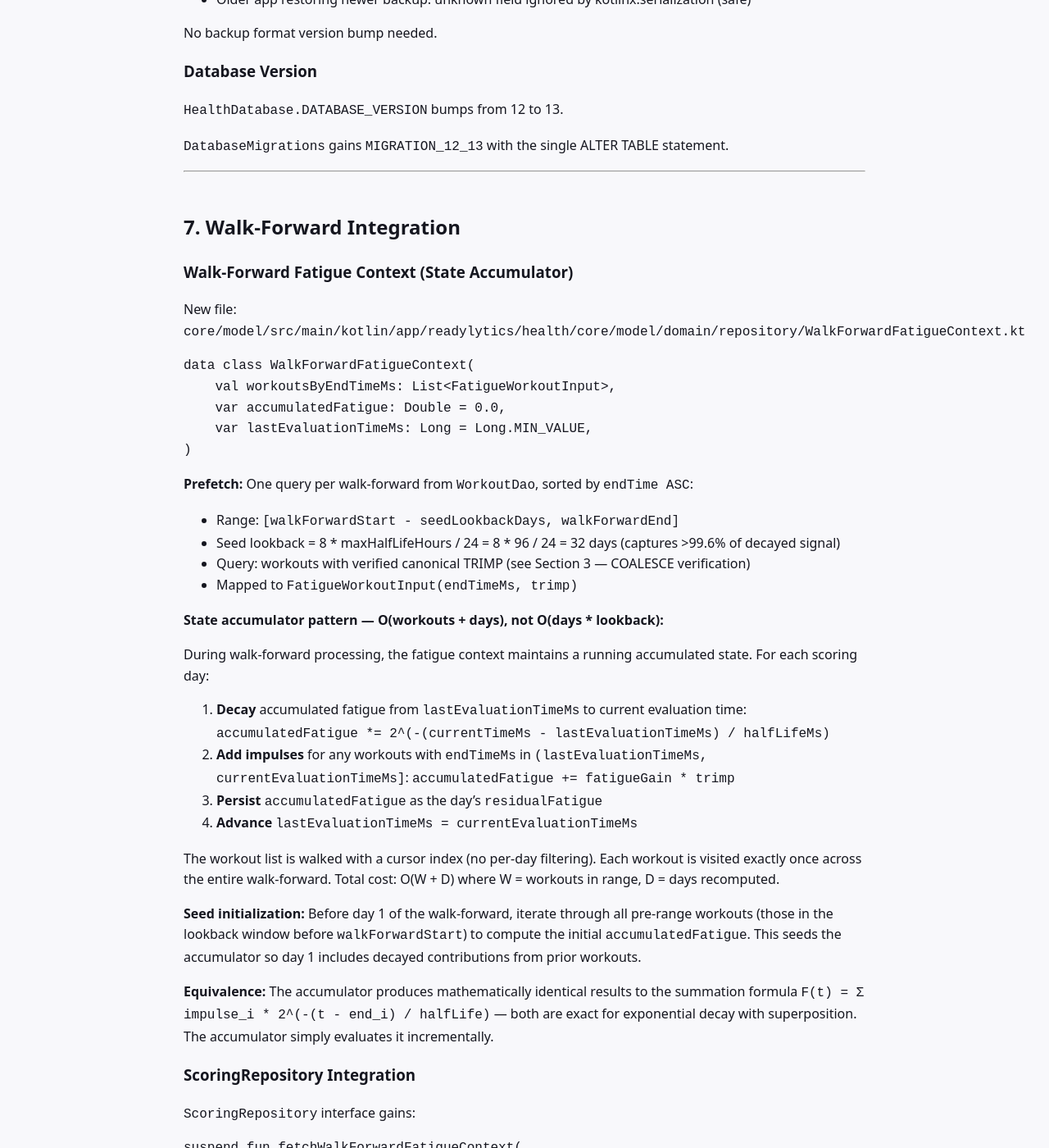
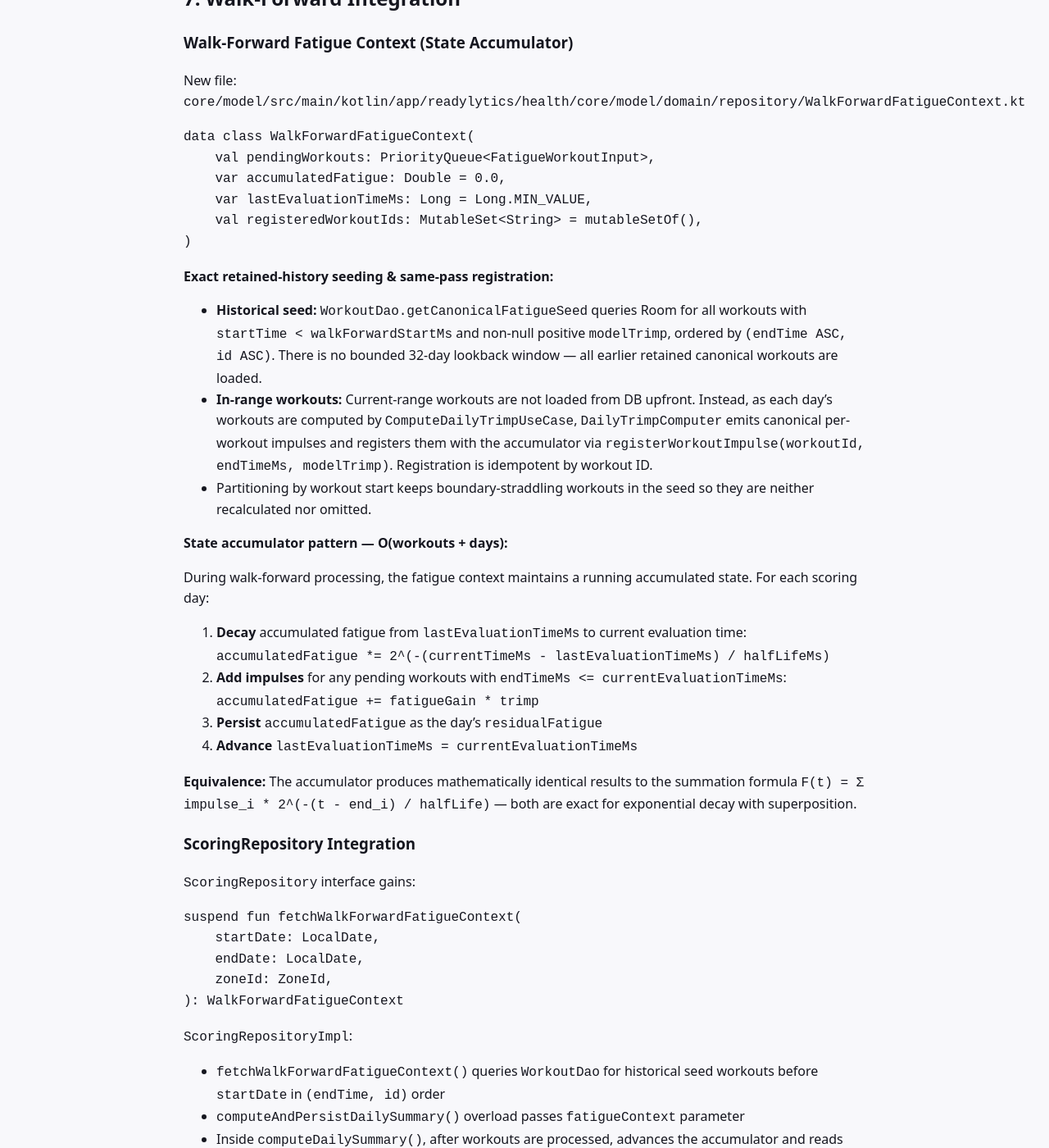
Before and after one commit to readylytics/Readylytics, a Jekyll site: the page built from docs/superpowers/specs/2026-08-28-residual-fatigue-design.md, in a window 1280 px wide and 1400 px high, scrolled down 8328 px. Shown: the whole window at 82% size. Built offline with Jekyll 4.4.1, drawn with Linux system fonts in a browser that asks for light colours; our own code applies the rules of GitHub Pages for plain Markdown files; some of the changed text lies outside the part shown.

Commit message:
docs: align residual fatigue determinism contract

````diff
--- a/docs/superpowers/specs/2026-08-28-residual-fatigue-design.md
+++ b/docs/superpowers/specs/2026-08-28-residual-fatigue-design.md
@@ -40,19 +40,18 @@ Only `banisterMultiplier` is normalized. Cheng beta and iTRIMP B retain their pr
 
 ### Existing User Migration
 
-`PhysiologyPreferences.updatePhysiologyProfile()` writes `profile.banisterMultiplier` (as `rasCalibration`), `profile.defaultChengBeta`, and `profile.defaultItrimB` to the proto DataStore at profile selection time. Existing users have old defaults baked into their stored preferences.
+`PhysiologyPreferences.updatePhysiologyProfile()` writes `profile.banisterMultiplier` (as `rasCalibration`), `profile.defaultChengBeta`, and `profile.defaultItrimB` to the proto DataStore at profile selection time.
 
 **Strategy:** One-time DataStore migration keyed on a version flag (`trimpNormalizationMigrated: Boolean`).
 
 Rules:
-- If stored `rasCalibration` matches old profile default (1.00 / 1.35 / 1.75), reset to 1.0
-- If stored value does not match any old default, leave it alone
-- Cheng beta and iTRIMP B are NOT migrated (they keep profile-specific defaults)
+- New profile defaults are `1.0` for all profiles
+- Cheng beta and iTRIMP B retain profile-specific defaults and are NOT normalized
+- The one-time migration preserves every nonzero legacy stored multiplier because historical preference data cannot prove whether an old-default-valued field was explicitly overridden
+- Stored multipliers of `0.0` (or unset/empty defaults) are normalized to `1.0`
 - Set `trimpNormalizationMigrated = true` to prevent re-running
 
-**Known limitation:** The heuristic "stored value matches old default" cannot distinguish a user who selected a profile and accepted the default multiplier from a user who explicitly typed in that same value. In practice, manually typing exactly 1.35 or 1.75 is unlikely — the slider/input UX makes round values like 1.5 or 2.0 far more common for intentional overrides. However, this edge case exists: if a user deliberately set their multiplier to exactly 1.35 (the old ACTIVE default), the migration will incorrectly reset it to 1.0. Document this in release notes. The alternative — never migrating defaults — leaves the majority of users on stale profile-specific multipliers indefinitely, which is worse.
-
-Migration runs at app startup (in the existing `DatabaseReadyStartupInitializer` or equivalent preference-migration path) before any scoring. The next sync/recompute picks up the new values.
+Migration runs at app startup before any scoring. The next sync/recompute picks up the new values.
 
 ### Affected Recalculation Paths
 
@@ -149,12 +148,12 @@ class ComputeResidualFatigueUseCase @Inject constructor() {
 
 - Pure Kotlin, zero Android dependencies
 - Uses `WorkoutRecordEntity.endTime` as impulse timestamp
-- **Workout TRIMP source — requires implementation-time verification:** The spec assumes `COALESCE(modelTrimp, trimp)` provides canonical per-workout training load. `modelTrimp` is the user-selected TRIMP model output (Banister/Cheng/iTRIMP); `trimp` is the legacy zone-weighted fallback. Before implementation, verify that fallback `trimp` represents the same canonical workout-load semantics as `modelTrimp` (i.e., both are integrated HR-based training impulse for the same workout boundary). If the semantics diverge (e.g., `trimp` uses a different HR integration method or includes non-workout time), prefer recomputing/backfilling `modelTrimp` for those rows rather than silently mixing models. This verification is a commit-3 prerequisite
+- **Canonical workout TRIMP source:** Impulses strictly use the user-selected canonical `modelTrimp` calculated by `ComputeWorkoutTrimpUseCase`. Edwards `trimp` is never used as a fallback. In-range impulses enter the accumulator only after same-pass calculation.
 - Elapsed time in milliseconds internally, half-life in hours externally
 - Superposition: workouts stack additively
 - Rest days add no impulse, fatigue decays
 - Workouts crossing midnight work correctly (continuous time, not calendar days)
-- **Daily snapshot timing:** `evaluationTimeMs` for persisted daily values is set to next-day midnight (00:00 of day+1 in the user's zone). This represents fatigue state at the end of the scoring day — it captures all workouts that ended on or before that day and applies full overnight decay. This is the value stored in `DailySummaryEntity.residualFatigue`. It is NOT necessarily the time at which Readiness is consumed by the user (which could be any time the next morning). The underlying model (`ComputeResidualFatigueUseCase.compute()`) accepts arbitrary `evaluationTimeMs` and can evaluate fatigue at any point in time — the daily snapshot is a persistence convenience, not a model limitation. Phase 2+ may evaluate at other timestamps (e.g., "current fatigue right now") using the same formula
+- **Daily snapshot timing:** `evaluationTimeMs` for persisted daily values is set to next-day midnight (00:00 of day+1 in `scoringZoneId` via `ScoringDayContext.nextDayMidnightMs`). This represents fatigue state at the end of the scoring day — it captures all workouts that ended on or before that day and applies full overnight decay. This is the value stored in `DailySummaryEntity.residualFatigue`. The underlying model (`ComputeResidualFatigueUseCase.compute()`) accepts arbitrary `evaluationTimeMs` and can evaluate fatigue at any point in time — the daily snapshot is a persistence convenience, not a model limitation. Phase 2+ may evaluate at other timestamps (e.g., "current fatigue right now") using the same formula
 - Zero TRIMP and future workouts contribute nothing
 - When disabled, returns 0f
 
@@ -175,7 +174,7 @@ Residual Fatigue always uses **workout-only TRIMP**, regardless of `LoadSourceMo
 
 The existing codebase computes per-workout TRIMP through `ComputeWorkoutTrimpUseCase` → `ComputeDailyTrimpUseCase` regardless of the selected load source mode. `WorkoutRecordEntity.modelTrimp` stores the result. Everyday-HR TRIMP is a separate, independent computation.
 
-Residual Fatigue reads from `WorkoutRecordEntity.endTime` and per-workout canonical TRIMP (see Section 2, COALESCE verification requirement). It never touches everyday-HR TRIMP data.
+Residual Fatigue reads from `WorkoutRecordEntity.endTime` and per-workout canonical `modelTrimp`. Edwards `trimp` is never an impulse source, and it never touches everyday-HR TRIMP data.
 
 Changing `LoadSourceMode` does NOT change Residual Fatigue values.
 
@@ -259,9 +258,7 @@ suspend fun updateResidualFatigueGain(value: Float)
 
 ### Recomputation Trigger
 
-Changing any fatigue parameter triggers `HealthSyncUseCase.recomputeRange()` over the full retained history (same pattern as TRIMP model changes via `SettingsEvent.RecalculateScores`). The walk-forward recompute regenerates all `residualFatigue` values deterministically.
-
-> **Implementation note — trigger deferred to Phase 2.** Phase 1 does NOT trigger a recompute on fatigue-parameter changes: the settings handlers persist the preference without `refreshHistorical()`, and a test locks this behavior. Because `residualFatigue` is shadow-only in Phase 1 (nothing reads it), stale persisted snapshots until the next natural sync/recompute pass are harmless — but they are documented here so the record stays accurate. The recompute trigger is deferred to Phase 2, when the value becomes user-visible.
+Changing any fatigue parameter (`residual_fatigue_enabled`, `residual_fatigue_half_life_hours`, `residual_fatigue_gain`, or resetting fatigue to defaults) invalidates resync checkpoints and triggers a historical recompute via `healthDataRefresh.refreshHistorical()`. The walk-forward recompute regenerates all `residualFatigue` values deterministically.
 
 ---
 
@@ -274,6 +271,14 @@ ALTER TABLE daily_summaries ADD COLUMN residualFatigue REAL DEFAULT NULL;
 ```
 
 Single column (not dual-variant). Residual Fatigue always uses workout-only TRIMP, independent of `LoadSourceMode`.
+
+### Room Migration 13 → 14
+
+```sql
+CREATE INDEX IF NOT EXISTS index_workout_records_endTime_id ON workout_records (endTime, id);
+```
+
+Adds index on `workout_records(endTime, id)` supporting stable, deterministic canonical residual-fatigue impulse ordering used by exact retained-history reconstruction.
 
 ### Entity Changes
 
@@ -303,9 +308,9 @@ No backup format version bump needed.
 
 ### Database Version
 
-`HealthDatabase.DATABASE_VERSION` bumps from 12 to 13.
+`HealthDatabase.DATABASE_VERSION` bumps to 14.
 
-`DatabaseMigrations` gains `MIGRATION_12_13` with the single ALTER TABLE statement.
+`DatabaseMigrations` includes `MIGRATION_12_13` (adding `residualFatigue`) and `MIGRATION_13_14` (adding `index_workout_records_endTime_id`).
 
 ---
 
@@ -317,32 +322,28 @@ New file: `core/model/src/main/kotlin/app/readylytics/health/core/model/domain/r
 
 ```kotlin
 data class WalkForwardFatigueContext(
-    val workoutsByEndTimeMs: List<FatigueWorkoutInput>,
+    val pendingWorkouts: PriorityQueue<FatigueWorkoutInput>,
     var accumulatedFatigue: Double = 0.0,
     var lastEvaluationTimeMs: Long = Long.MIN_VALUE,
+    val registeredWorkoutIds: MutableSet<String> = mutableSetOf(),
 )
 ```
 
-**Prefetch:** One query per walk-forward from `WorkoutDao`, sorted by `endTime ASC`:
-- Range: `[walkForwardStart - seedLookbackDays, walkForwardEnd]`
-- Seed lookback = 8 * maxHalfLifeHours / 24 = 8 * 96 / 24 = 32 days (captures >99.6% of decayed signal)
-- Query: workouts with verified canonical TRIMP (see Section 3 — COALESCE verification)
-- Mapped to `FatigueWorkoutInput(endTimeMs, trimp)`
+**Exact retained-history seeding & same-pass registration:**
+- **Historical seed:** `WorkoutDao.getCanonicalFatigueSeed` queries Room for all workouts with `startTime < walkForwardStartMs` and non-null positive `modelTrimp`, ordered by `(endTime ASC, id ASC)`. There is no bounded 32-day lookback window — all earlier retained canonical workouts are loaded.
+- **In-range workouts:** Current-range workouts are not loaded from DB upfront. Instead, as each day's workouts are computed by `ComputeDailyTrimpUseCase`, `DailyTrimpComputer` emits canonical per-workout impulses and registers them with the accumulator via `registerWorkoutImpulse(workoutId, endTimeMs, modelTrimp)`. Registration is idempotent by workout ID.
+- Partitioning by workout start keeps boundary-straddling workouts in the seed so they are neither recalculated nor omitted.
 
-**State accumulator pattern — O(workouts + days), not O(days * lookback):**
+**State accumulator pattern — O(workouts + days):**
 
 During walk-forward processing, the fatigue context maintains a running accumulated state. For each scoring day:
 
 1. **Decay** accumulated fatigue from `lastEvaluationTimeMs` to current evaluation time: `accumulatedFatigue *= 2^(-(currentTimeMs - lastEvaluationTimeMs) / halfLifeMs)`
-2. **Add impulses** for any workouts with `endTimeMs` in `(lastEvaluationTimeMs, currentEvaluationTimeMs]`: `accumulatedFatigue += fatigueGain * trimp`
+2. **Add impulses** for any pending workouts with `endTimeMs <= currentEvaluationTimeMs`: `accumulatedFatigue += fatigueGain * trimp`
 3. **Persist** `accumulatedFatigue` as the day's `residualFatigue`
 4. **Advance** `lastEvaluationTimeMs = currentEvaluationTimeMs`
 
-The workout list is walked with a cursor index (no per-day filtering). Each workout is visited exactly once across the entire walk-forward. Total cost: O(W + D) where W = workouts in range, D = days recomputed.
-
-**Seed initialization:** Before day 1 of the walk-forward, iterate through all pre-range workouts (those in the lookback window before `walkForwardStart`) to compute the initial `accumulatedFatigue`. This seeds the accumulator so day 1 includes decayed contributions from prior workouts.
-
-**Equivalence:** The accumulator produces mathematically identical results to the summation formula `F(t) = Σ impulse_i * 2^(-(t - end_i) / halfLife)` — both are exact for exponential decay with superposition. The accumulator simply evaluates it incrementally.
+**Equivalence:** The accumulator produces mathematically identical results to the summation formula `F(t) = Σ impulse_i * 2^(-(t - end_i) / halfLife)` — both are exact for exponential decay with superposition.
 
 ### ScoringRepository Integration
 
@@ -356,21 +357,23 @@ suspend fun fetchWalkForwardFatigueContext(
 ```
 
 `ScoringRepositoryImpl`:
-- `fetchWalkForwardFatigueContext()` queries `WorkoutDao` with the lookback+range window, seeds the accumulator from pre-range workouts
-- `computeAndPersistDailySummary()` 5-arg overload gains optional `fatigueContext` parameter
+- `fetchWalkForwardFatigueContext()` queries `WorkoutDao` for historical seed workouts before `startDate` in `(endTime, id)` order
+- `computeAndPersistDailySummary()` overload passes `fatigueContext` parameter
 - Inside `computeDailySummary()`, after workouts are processed, advances the accumulator and reads the current fatigue value
 
-For single-day recompute (no walk-forward context), falls back to the summation formula over a per-day workout query. This path is only used for individual day rescores, never for bulk walk-forward.
+For single-day recompute (no walk-forward context), the fallback path queries all retained canonical impulses with `endTime <= evaluationTimeMs` and sums them via `ComputeResidualFatigueUseCase.compute()`.
 
 ### DailyRecomputeSupport
 
-`recomputeDay()` overloads gain an optional `WalkForwardFatigueContext` parameter, passed through to `ScoringRepository`.
+`recomputeDay()` overloads pass `WalkForwardFatigueContext` through to `ScoringRepository`.
 
 `buildWalkForwardFatigueContext()` added alongside existing `buildWalkForwardTrimpContext()` and `buildWalkForwardBaselineContext()`.
 
 ### Callers
 
-`DailySyncUseCase` and `ResyncRangeUseCase` already build walk-forward contexts before the day loop. They add a `fatigueContext = recomputeSupport.buildWalkForwardFatigueContext(...)` call alongside the existing TRIMP and baseline context builds, and pass it through. The fatigue context is mutable — each `recomputeDay` call advances its internal state.
+`DailySyncUseCase` and `ResyncRangeUseCase` build walk-forward contexts before the day loop:
+`fatigueContext = recomputeSupport.buildWalkForwardFatigueContext(...)`
+and pass it through oldest-day-first. The fatigue context is mutable — each `recomputeDay` call advances its internal state.
 
 ---
 
@@ -419,17 +422,17 @@ Eventually: `LoadReadiness = f(LoadScore, ResidualFatigue)`. Weights and functio
 ### Independence Guarantees
 
 Results must NOT depend on:
-- Sync range (partial vs full) — scoped to the fixed 32-day seed window (8 × max half-life of 96h): a partial resync starting inside the retained history sees only that lookback while a full resync sees more, a bounded divergence at the 96h half-life ceiling (~0.4% on boundary days, near-zero at the default 24h). This boundary behavior is the same "Cold Start" condition documented below, not a chunking artifact.
+- Sync range (partial vs full) — full, partial, resumed, incremental, and backfill paths reconstruct the exact same residual fatigue value for the same retained history.
 - Sync order (chronological requirement satisfied by walk-forward)
 - Chunk size (HC ingestion chunks don't affect persisted workout data)
 - Active `LoadSourceMode` (fatigue always uses workout-only TRIMP)
 
 ### How It's Achieved
 
-1. **Inputs are deterministic:** `WorkoutRecordEntity.endTime` and `COALESCE(modelTrimp, trimp)` are stable once ingested. TRIMP is recomputed deterministically from the same HR samples + settings.
+1. **Inputs are deterministic:** `WorkoutRecordEntity.endTime` and canonical `modelTrimp` are stable once ingested. TRIMP is recomputed deterministically from the same HR samples + settings without falling back to Edwards TRIMP.
 2. **Formula is pure:** `ComputeResidualFatigueUseCase.compute()` is a stateless function over its inputs.
 3. **Evaluation time is deterministic:** `nextDayMidnightMs` is derived from `targetDate` + `zoneId`, both fixed per scoring-day context.
-4. **Walk-forward context is complete:** The prefetched workout list covers the full lookback window, so partial vs full resync produces the same context for any given day.
+4. **Exact retained-history seeding:** The context seeds from all earlier retained canonical workouts before `walkForwardStart`, so partial vs full resync produces the exact same context for any given day.
 
 ### Cold Start
 
@@ -447,9 +450,9 @@ Document this boundary condition in developer documentation. When the metric bec
 
 ### Computation Cost
 
-- **Walk-forward N days (accumulator):** One prefetch query + O(W + D) where W = total workouts in range, D = days recomputed. Each workout is visited exactly once via cursor; each day performs one decay multiplication + impulse additions. Not O(D * W_lookback).
-- **Single-day recompute (fallback summation):** O(W_lookback) where W_lookback = workouts in 32-day window. Typical W_lookback = 30-60. Only used for individual day rescores outside walk-forward.
-- **Incremental daily sync (1 day):** O(W_lookback) via summation fallback. Negligible vs sleep/TRIMP computations.
+- **Walk-forward N days (accumulator):** Seed query for retained history + O(W + D) where W = total workouts, D = days recomputed. In-range workouts are registered during the same pass as they are computed; each day performs decay multiplication + impulse additions.
+- **Single-day recompute (fallback summation):** O(W_retained) where W_retained = retained canonical workouts at or before evaluation timestamp. Only used for individual day rescores outside walk-forward.
+- **Incremental daily sync (1 day):** O(W_retained) via exact seed reconstruction. Negligible vs sleep/TRIMP computations.
 - No raw-HR scan in any path.
 
 ### Data Flow
@@ -461,14 +464,14 @@ existing per-workout TRIMP (ComputeWorkoutTrimpUseCase)
       ↓
 WorkoutRecordEntity.modelTrimp (already persisted)
       ↓
-Residual Fatigue (reads persisted TRIMP, no HR re-scan)
+Residual Fatigue (reads canonical TRIMP, no HR re-scan)
 ```
 
 No new scan over raw HR records. No 5-minute buckets. Residual Fatigue consumes already-derived data.
 
 ### Memory
 
-Walk-forward fatigue context holds `List<FatigueWorkoutInput>` — two fields per workout (Long + Float = 12 bytes). 1000 workouts = 12 KB. Negligible.
+Walk-forward fatigue context holds `PriorityQueue<FatigueWorkoutInput>` and registered ID set. 1000 workouts ≈ few tens of KB. Negligible.
 
 ---
 
@@ -489,31 +492,29 @@ Walk-forward fatigue context holds `List<FatigueWorkoutInput>` — two fields pe
 | 7 | Zero TRIMP | Contributes nothing to sum |
 | 8 | Empty workout list | F = 0 |
 | 9 | Disabled config | Returns 0f |
-| 10 | Missing/incomplete workout (no modelTrimp) | Falls back to zone-weighted trimp via COALESCE |
 
 `ResidualFatigueDeterminismTest` (integration-level):
 
 | # | Test | Verifies |
 |---|------|----------|
-| 11 | Incremental vs full resync | Identical residualFatigue values |
-| 12 | Partial resync/backfill | Same result as full |
-| 13 | Settings change (half-life) | Recompute produces correct new values |
-| 14 | Settings change (gain) | Recompute produces correct new values |
-| 15 | TRIMP multiplier change | Fatigue changes proportionally |
-| 16 | Profile change | Fatigue uses new TRIMP, same fatigue params |
-| 17 | LoadSourceMode change | Fatigue unchanged |
+| 10 | Incremental vs full resync | Identical residualFatigue values |
+| 11 | Partial resync/backfill | Same result as full |
+| 12 | Settings change (half-life) | Recompute produces correct new values |
+| 13 | Settings change (gain) | Recompute produces correct new values |
+| 14 | TRIMP multiplier change | Fatigue changes proportionally |
+| 15 | Profile change | Fatigue uses new TRIMP, same fatigue params |
+| 16 | LoadSourceMode change | Fatigue unchanged |
 
 `TrimpNormalizationMigrationTest`:
 
 | # | Test | Verifies |
 |---|------|----------|
-| 18 | ACTIVE user with default 1.35 | Migrates to 1.0 |
-| 19 | SEDENTARY user with default 1.75 | Migrates to 1.0 |
-| 20 | ATHLETE user with 1.00 | Stays at 1.00 |
-| 21 | User who customized to 1.50 | Keeps 1.50 (not a known default) |
-| 22 | Migration flag prevents double-run | Second call is no-op |
-| 23 | Cheng beta unchanged by migration | Profile-specific values preserved |
-| 24 | iTRIMP B unchanged by migration | Profile-specific values preserved |
+| 17 | Nonzero stored multiplier (e.g. 1.35, 1.75, 1.50) | Preserved across migration |
+| 18 | Default / zero multiplier | Normalized to 1.00 |
+| 19 | ATHLETE user with 1.00 | Stays at 1.00 |
+| 20 | Migration flag prevents double-run | Second call is no-op |
+| 21 | Cheng beta unchanged by migration | Profile-specific values preserved |
+| 22 | iTRIMP B unchanged by migration | Profile-specific values preserved |
 
 ### Debug/Comparison Mechanism
 
@@ -663,7 +664,7 @@ None of the above is implemented now.
 
 1. **Proto field numbers:** Exact field numbers for new proto fields must be assigned from the project's field-number registry to avoid collisions.
 2. **SettingsDefaults constants location:** Decide whether fatigue defaults live in `SettingsDefaults` object (alongside `TRIMP_MODEL`) or inline in `ResidualFatigueConfig`. Recommend `SettingsDefaults` for consistency.
-3. **COALESCE(modelTrimp, trimp) semantic verification:** Confirm that fallback `trimp` and `modelTrimp` represent the same canonical workout-load semantics. If they diverge, plan a backfill of `modelTrimp` for legacy rows instead of mixing models. This is a commit-3 prerequisite (see Section 2).
+3. **Canonical modelTrimp source:** Residual fatigue impulses strictly consume `modelTrimp` calculated per workout by `ComputeWorkoutTrimpUseCase`. Edwards `trimp` is never used as a fallback.
 
 ### Risks
 
````
Also changed, not shown: ABOUT.md (+1 -0 lines), docs/about.md (+1 -0 lines), docs/customization.md (+12 -0 lines), internal-docs/DATA_FLOW.md (+2 -2 lines), 4 other files.
